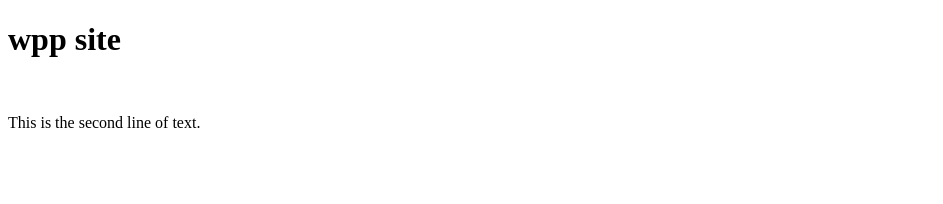
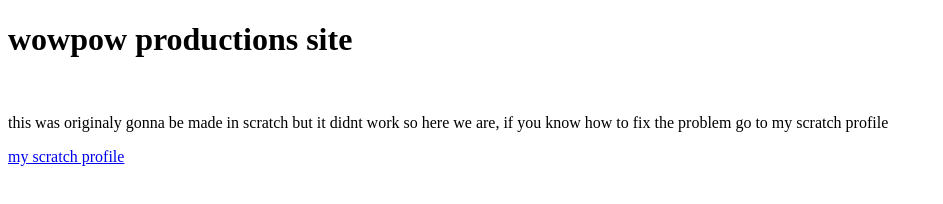
Before and after one commit to wowpowproductions/wowpowproductions, a plain HTML site: page index.html in a window 1280 px wide. Shown: the whole page, without its empty margins (0-943 px from the left). Drawn offline with Linux system fonts and the light colour scheme.

Commit message:
Update index.html

```diff
--- a/index.html
+++ b/index.html
@@ -4,8 +4,9 @@
 <title>wpp site</title>
 </head>
 <body>
-<h1>wpp site</h1>
+<h1>wowpow productions site</h1>
 <br>
-<p>This is the second line of text.</p>
+<p>this was originaly gonna be made in scratch but it didnt work so here we are, if you know how to fix the problem go to my scratch profile</p>
+<a href="https://scratch.mit.edu/kewicat">my scratch profile</a>
 </body>
 </html>
```
